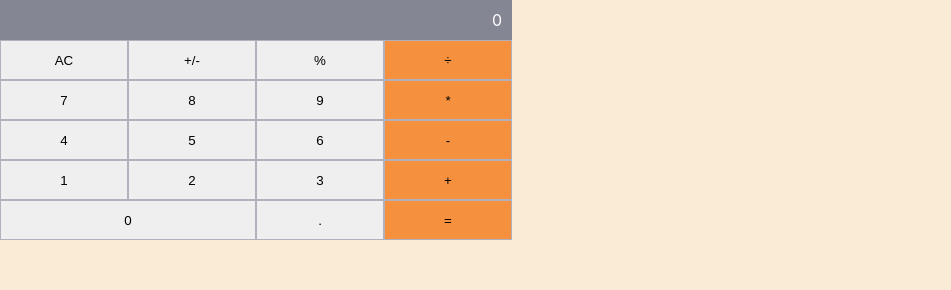
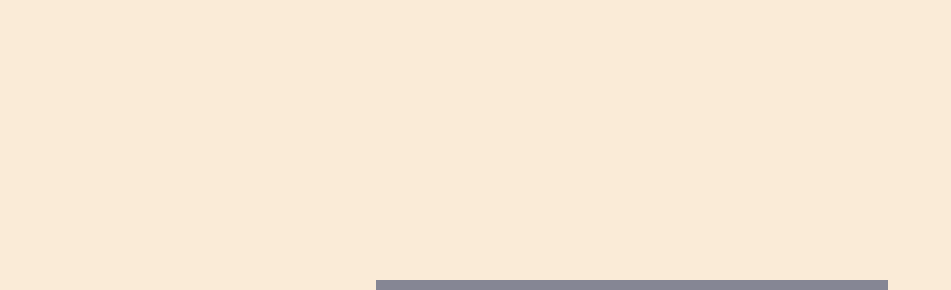
Before and after one commit to isume295/maths, a React (Create React App) app: page / in a window 1280 px wide. Shown: the top 290 px of the page, without its empty margins (0-951 px from the left). Built offline with nearby package versions, Linux system fonts and the light colour scheme.

Commit message:
Update App.js

```diff
--- a/src/App.js
+++ b/src/App.js
@@ -1,10 +1,12 @@
 import './App.css';
 import Calculator from './components/calculator';
+import Quote from './components/quote';
 
 function App() {
   return (
-    <div>
+    <div className="app-container">
       <Calculator />
+      <Quote />
     </div>
   );
 }
```
